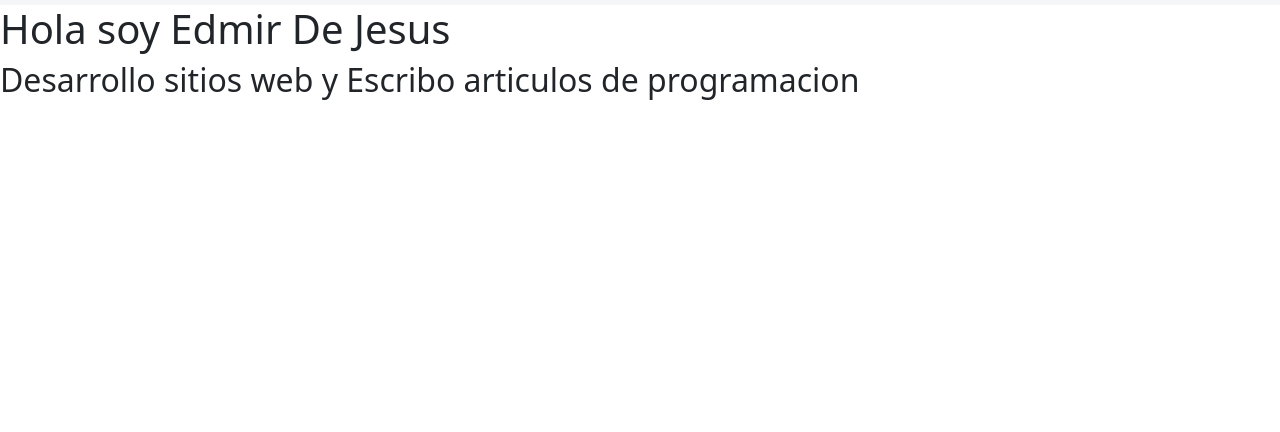
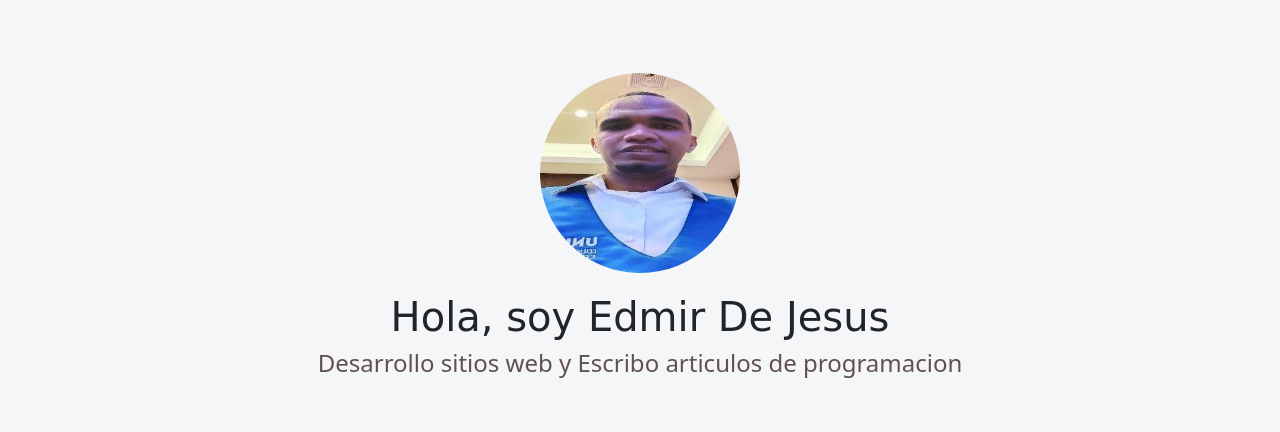
Before and after one commit to rimed4589/Mi_Portafolio, a plain HTML site: page index.html in a window 1280 px wide. Shown: the part 71-503 px from the top of the page. Drawn offline with nearby package versions, Linux system fonts and the light colour scheme; a web font is replaced by a local one.

Commit message:
se agrego la seccion hero

```diff
--- a/index.html
+++ b/index.html
@@ -12,6 +12,10 @@
         integrity="sha384-QWTKZyjpPEjISv5WaRU9OFeRpok6YctnYmDr5pNlyT2bRjXh0JMhjY6hW+ALEwIH" crossorigin="anonymous">
     <title>Edmir De Jesus | Desarrollo Web</title>
     <link rel="icon" type="image/x-icon" href="./images/icons8-dominio-64.png">
+    <!-- Google Fonts -->
+    <link rel="preconnect" href="https://fonts.googleapis.com">
+    <link rel="preconnect" href="https://fonts.gstatic.com" crossorigin>
+    <link href="https://fonts.googleapis.com/css2?family=Rubik+Dirt&display=swap" rel="stylesheet">
 </head>
 
 <body>
@@ -20,7 +24,8 @@
     <!--========================================================== -->
     <nav class="navbar navbar-expand-md navbar-light">
         <div class="container-fluid">
-          <button class="navbar-toggler" type="button" data-bs-toggle="collapse" data-bs-target="#navbar-toggler" aria-controls="navbarTogglerDemo01" aria-expanded="false" aria-label="Toggle navigation">
+            <button class="navbar-toggler" type="button" data-bs-toggle="collapse" data-bs-target="#navbar-toggler"
+                aria-controls="navbarTogglerDemo01" aria-expanded="false" aria-label="Toggle navigation">
                 <span class="navbar-toggler-icon"></span>
             </button>
             <div class="collapse navbar-collapse" id="navbar-toggler">
@@ -46,13 +51,23 @@
     </nav>
 
     <!--========================================================== -->
-    <!--                     SECCION PRINCIPAL                     -->
+    <!--                     SECCION HERO                          -->
     <!--========================================================== -->
-    <section>
-        <img src="" alt="">
-        <h1>Hola soy Edmir De Jesus</h1>
+    <section class="hero align-items-stretch">
+        <div class="hero-principal d-flex flex-column justify-content-center align-items-center">
+            <img class="hero-imagen-desarrollador rounded-circle" src="./images/mifoto.jpeg"
+                alt="foto de Edmir De Jesus">
+            <h1>Hola, soy Edmir De Jesus</h1>
             <h2>Desarrollo sitios web y Escribo articulos de programacion</h2>
+        </div>
+        <div class="hero-inferior">
+            <img class="hero-inferior-imagen img-fluid" src="./images/hero-inferior.svg" alt="Monitor, laptop y logos de HTML, CSS Y JavaScript">
+        </div>
     </section>
+
+    <!--========================================================== -->
+    <!--                     SECCION SOBRE MI                      -->
+    <!--========================================================== -->
 
 
 
--- a/style.css
+++ b/style.css
@@ -1,3 +1,19 @@
+/*===================ESTILOS GENERALES==========================*/
+
+section {
+    display: flex;
+    flex-direction: column;
+    align-items: center;
+    justify-content: center;
+}
+
+h1 {
+    font-size: 2.5rem;
+    font-family: "Rubik Dirt", cursive;
+
+
+}
+
 /*===================BARRA DE NAVEGACION==========================*/
 
 .navbar {
@@ -10,6 +26,49 @@
     justify-content: space-between;
 }
 
+
+/*===================SECCION HERO==========================*/
+
+.hero {
+    background-color: #f5f6f7;
+    min-height: 450px;
+    text-align: center;
+}
+
+.hero-principal {
+    padding: 3rem;
+}
+
+.hero-imagen-desarrollador {
+    width: 200px;
+    height: 200px;
+    margin: 20px;
+}
+
+.hero-principal h2 {
+    font-size:  1.5rem;
+    color: #615151;
+}
+
+
+
+
+
+
+
+
+
+
+
+
+
+
+
+
+
+
+
+
 /*=========================MEDIA QUERIES PANTALLA SM================================*/
 
 @media screen and (max-width: 767px) {
@@ -17,3 +76,9 @@
         display: none;
     }
 }
+
+@media screen and (min-width: 700px) {
+    .hero-inferior-imagen {
+        max-width: 600px ;
+    }
+}
```
Also changed, not shown: images/cliente1.svg (added), images/cliente2.svg (added), images/cliente3.svg (added), images/hero-inferior.svg (added), images/icono-blanco.svg (added), images/icono.png (added), images/proyecto1.png (added), images/proyecto2.png (added), images/proyecto3.png (added), images/proyecto4.png (added), images/proyecto6.png (added), 1 other file. Lines whose indentation alone changed are shown as unchanged.
